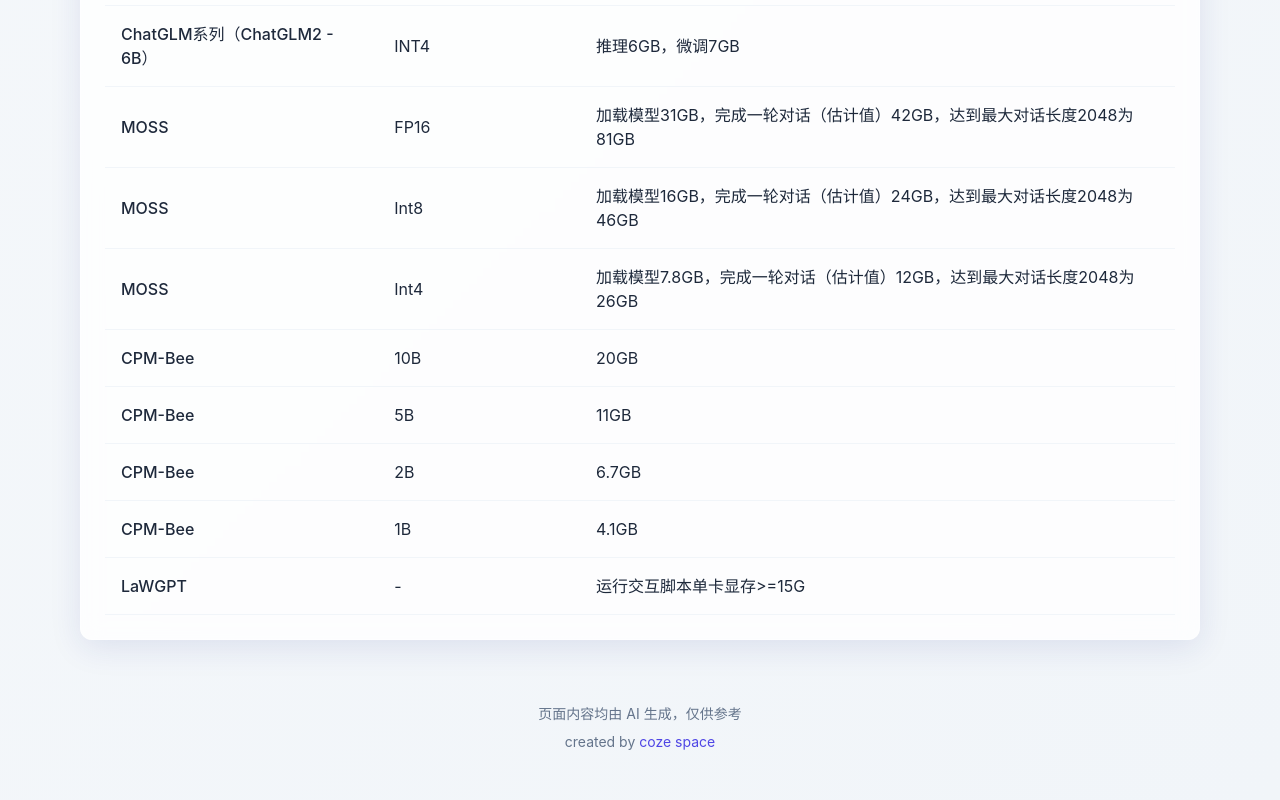
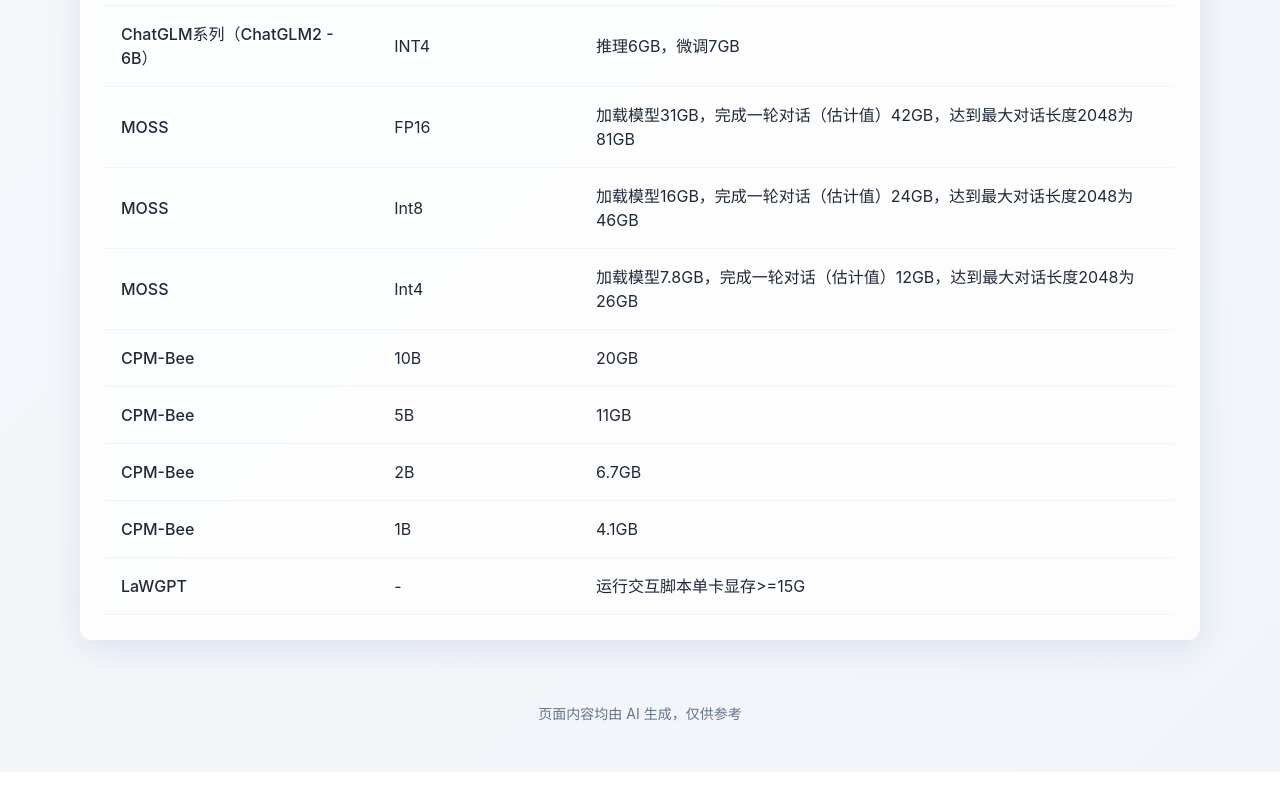
Before and after one commit to learningpro/llm_vram_cheat_sheet, a plain HTML site: page index.html in a window 1280 px wide. Shown: the part 3072-3872 px from the top of the page. After the commit the page ends 3844 px from the top, so only its background shows below. Drawn offline with nearby package versions, Linux system fonts and the light colour scheme.

Commit message:
Update index.html

```diff
--- a/index.html
+++ b/index.html
@@ -109,7 +109,6 @@
         <!-- 页脚 -->
         <footer class="text-center text-sm text-slate-500 mt-16">
             <p data-i18n="footerNote">页面内容均由 AI 生成，仅供参考</p>
-            <p class="mt-2">created by <a href="https://space.coze.cn" class="text-indigo-600 hover:text-indigo-800">coze space</a></p>
         </footer>
     </div>
 
```
